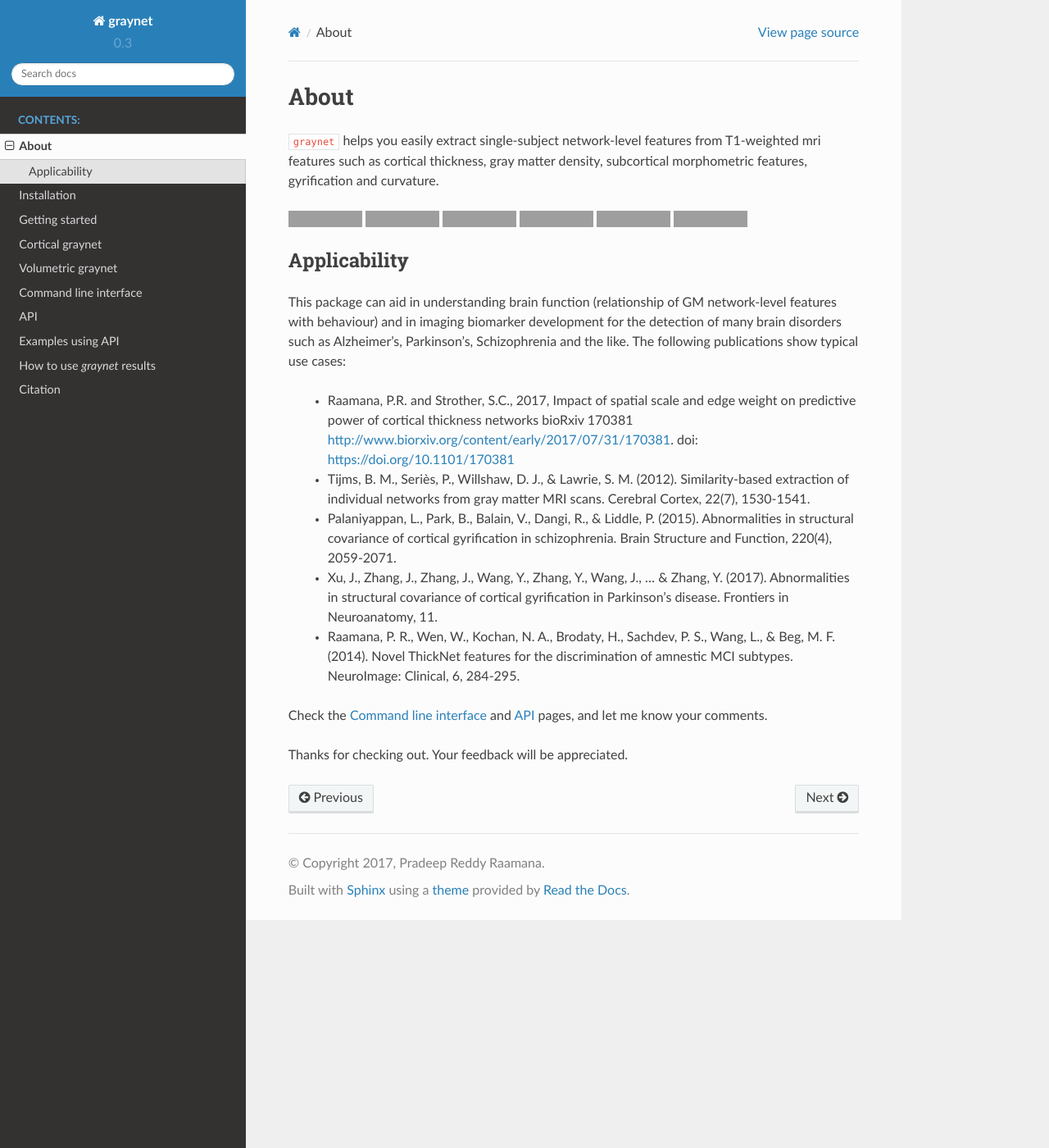
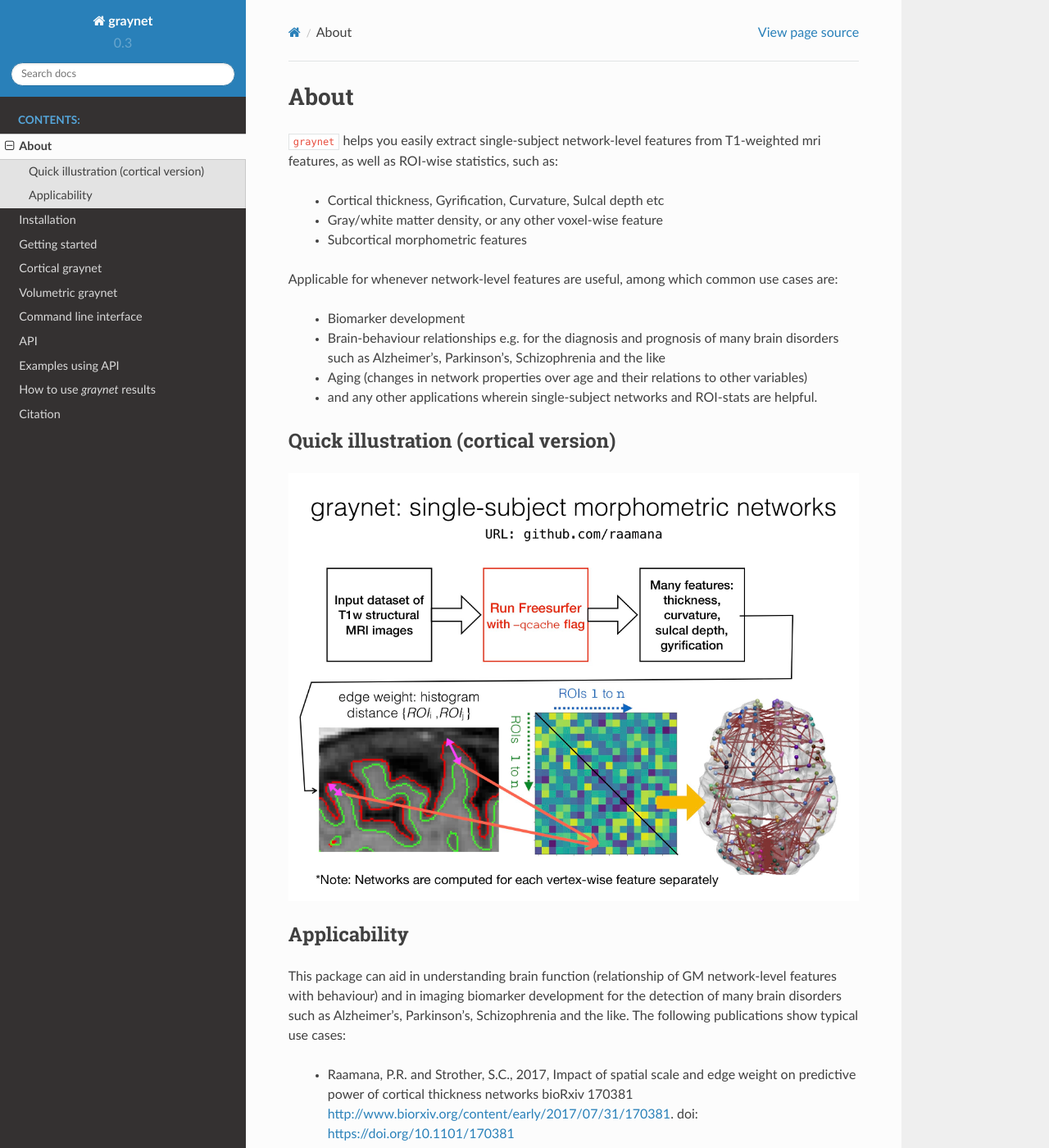
Before and after one commit to raamana/graynet, a Sphinx documentation site: the page built from docs/about.rst, in a window 1280 px wide and 1400 px high. Shown: the whole window at 82% size. Built offline with Sphinx 7.4.7 and the Read the Docs theme 2.0.0, drawn with Linux system fonts in a browser that asks for light colours; pages that are not in the unit, such as notebooks, are missing from menus; some of the changed text lies outside the part shown; grey boxes are pictures that could not be loaded.

Commit message:
incorporating changes from gh-pages [skip ci]

```diff
--- a/docs/about.rst
+++ b/docs/about.rst
@@ -2,22 +2,25 @@
 About
 --------------------------------------------------------------------------------------------------
 
-``graynet`` helps you easily extract single-subject network-level features from T1-weighted mri features such as cortical thickness, gray matter density, subcortical morphometric features, gyrification and curvature.
+``graynet`` helps you easily extract single-subject network-level features from T1-weighted mri features, as well as ROI-wise statistics, such as:
+
+  - Cortical thickness, Gyrification, Curvature, Sulcal depth etc
+  - Gray/white matter density, or any other voxel-wise feature
+  - Subcortical morphometric features
+
+Applicable for whenever network-level features are useful, among which common use cases are:
+
+ - Biomarker development
+ - Brain-behaviour relationships e.g. for the diagnosis and prognosis of many brain disorders such as Alzheimer's, Parkinson's, Schizophrenia and the like
+ - Aging (changes in network properties over age and their relations to other variables)
+ - and any other applications wherein single-subject networks and ROI-stats are helpful.
 
 
-.. image:: https://travis-ci.org/raamana/graynet.svg?branch=master
-   :target: https://travis-ci.org/raamana/graynet
-.. image:: https://zenodo.org/badge/98567518.svg
-   :target: https://zenodo.org/badge/latestdoi/98567518
-.. image:: https://landscape.io/github/raamana/graynet/master/landscape.svg?style=flat
-   :target: https://landscape.io/github/raamana/graynet/master
-   :alt: Code Health
-.. image:: https://api.codacy.com/project/badge/Grade/cffd80f290544e2e824011bfccf35ff8
-   :target: https://www.codacy.com/app/raamana/graynet?utm_source=github.com&amp;utm_medium=referral&amp;utm_content=raamana/graynet&amp;utm_campaign=Badge_Grade
-.. image:: https://img.shields.io/badge/python-2.7%2C%203.5%2C%203.6-blue.svg
-   :alt: Python versions
-.. image:: https://badge.fury.io/py/graynet.svg
-   :target: https://badge.fury.io/py/graynet
+Quick illustration (cortical version)
+---------------------------------------
+
+.. image:: vis/graynet_flyer.jpg
+   :width: 800px
 
 
 Applicability
@@ -26,10 +29,11 @@ Applicability
 This package can aid in understanding brain function (relationship of GM network-level features with behaviour) and in imaging biomarker development for the detection of many brain disorders such as Alzheimer's, Parkinson's, Schizophrenia and the like. The following publications show typical use cases:
 
  * Raamana, P.R. and Strother, S.C., 2017, Impact of spatial scale and edge weight on predictive power of cortical thickness networks bioRxiv 170381 http://www.biorxiv.org/content/early/2017/07/31/170381. doi: https://doi.org/10.1101/170381
+ * Raamana, P. R., Wen, W., Kochan, N. A., Brodaty, H., Sachdev, P. S., Wang, L., & Beg, M. F. (2014). Novel ThickNet features for the discrimination of amnestic MCI subtypes. NeuroImage: Clinical, 6, 284-295. https://www.sciencedirect.com/science/article/pii/S0197458014005521
  * Tijms, B. M., Seriès, P., Willshaw, D. J., & Lawrie, S. M. (2012). Similarity-based extraction of individual networks from gray matter MRI scans. Cerebral Cortex, 22(7), 1530-1541.
  * Palaniyappan, L., Park, B., Balain, V., Dangi, R., & Liddle, P. (2015). Abnormalities in structural covariance of cortical gyrification in schizophrenia. Brain Structure and Function, 220(4), 2059-2071.
  * Xu, J., Zhang, J., Zhang, J., Wang, Y., Zhang, Y., Wang, J., ... & Zhang, Y. (2017). Abnormalities in structural covariance of cortical gyrification in Parkinson's disease. Frontiers in Neuroanatomy, 11.
- * Raamana, P. R., Wen, W., Kochan, N. A., Brodaty, H., Sachdev, P. S., Wang, L., & Beg, M. F. (2014). Novel ThickNet features for the discrimination of amnestic MCI subtypes. NeuroImage: Clinical, 6, 284-295.
+
 
 
 Check the :doc:`usage_cli` and :doc:`API` pages, and let me know your comments.
```
Also changed, not shown: docs/index.rst (+2 -5 lines), docs/modules.rst (deleted, +0 -7 lines), 1 other file.
